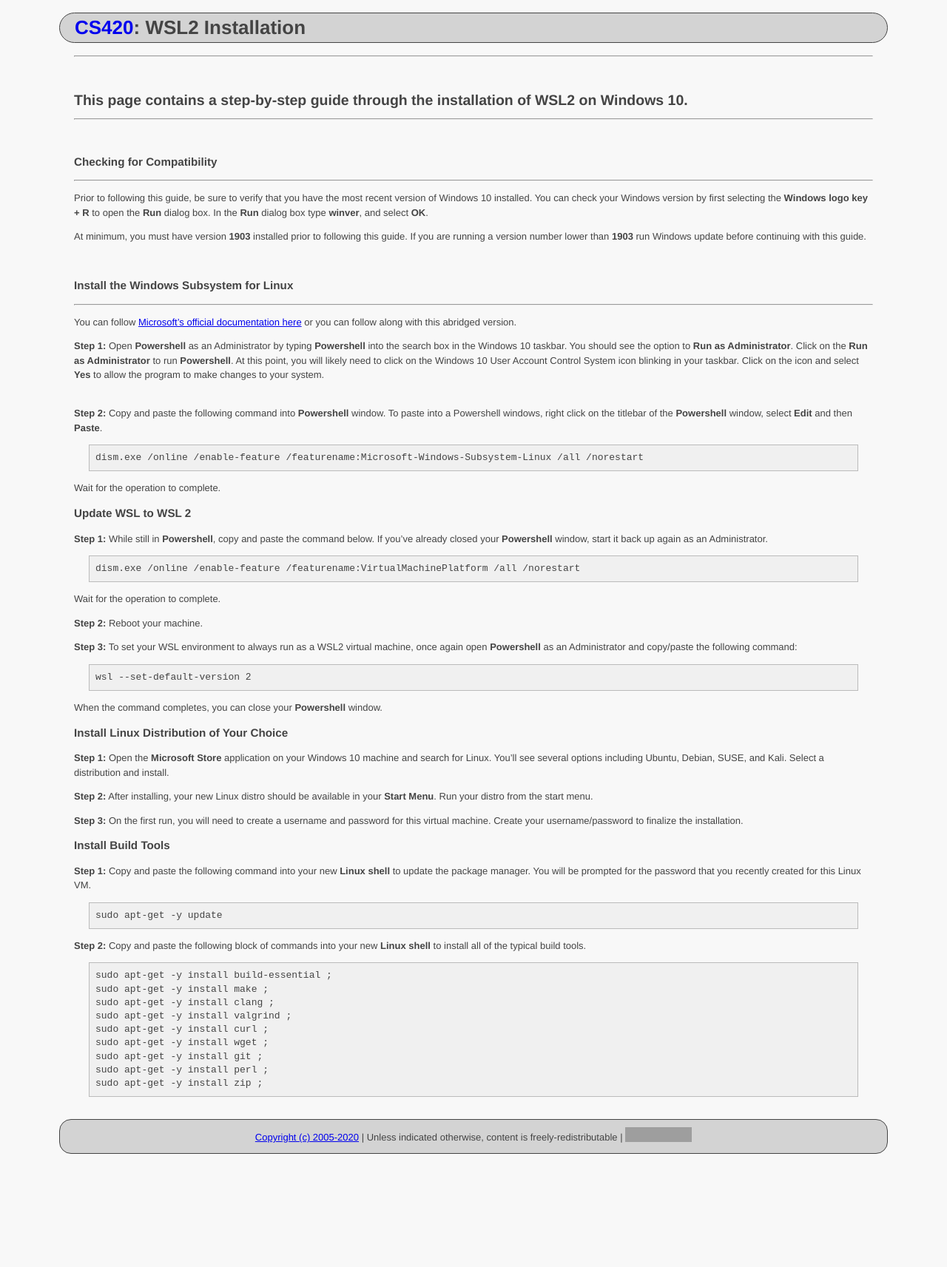
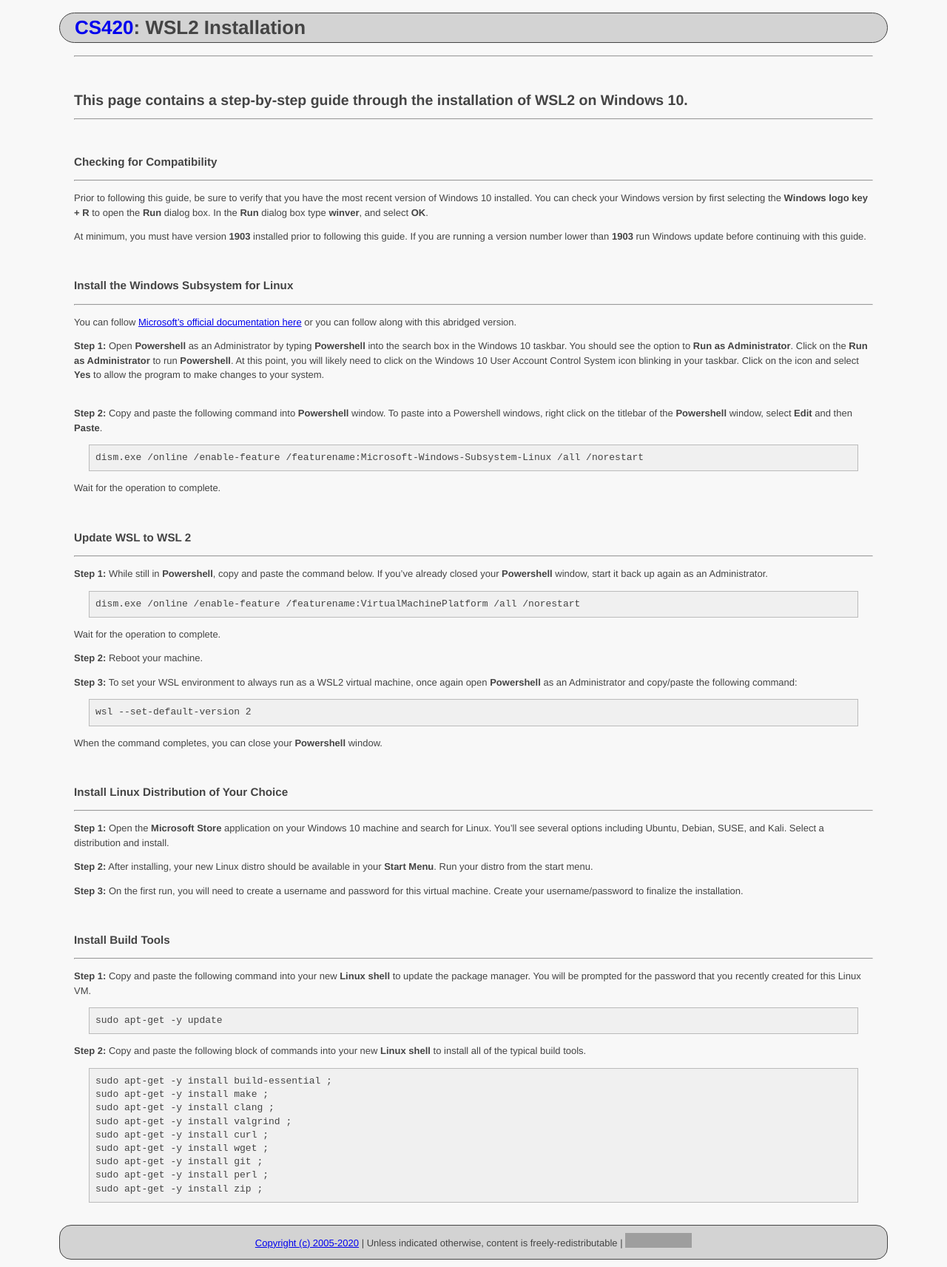
Before and after one commit to ycpcs/cs420-fall2020, a Jekyll site: the page built from resources/wsl2_installation.md, in a window 1280 px wide. Shown: the whole page at 74% size. Built offline with Jekyll 4.4.1, drawn with Linux system fonts in a browser that asks for light colours; before the commit the page ends 1570 px from its top, so only the background shows below that; grey boxes are pictures that could not be loaded.

Commit message:
updated guide

```diff
--- a/resources/wsl2_installation.md
+++ b/resources/wsl2_installation.md
@@ -48,8 +48,9 @@ dism.exe /online /enable-feature /featurename:Microsoft-Windows-Subsystem-Linux
 Wait for the operation to complete.
 
 
+<br>
 ### Update WSL to WSL 2
-<!-- =============================================================== -->
+<hr><!-- =============================================================== -->
 
 **Step 1:** While still in **Powershell**, copy and paste the command below.  If you've
 already closed your **Powershell** window, start it back up again as an Administrator.
@@ -74,8 +75,9 @@ wsl --set-default-version 2
 When the command completes, you can close your **Powershell** window.
 
 
+<br>
 ### Install Linux Distribution of Your Choice
-<!-- =============================================================== -->
+<hr><!-- =============================================================== -->
 
 **Step 1:** Open the **Microsoft Store** application on your Windows 10 machine and
 search for Linux.  You'll see several options including Ubuntu, Debian, SUSE, and Kali.
@@ -88,8 +90,9 @@ Run your distro from the start menu.
 virtual machine.  Create your username/password to finalize the installation.
 
 
+<br>
 ### Install Build Tools
-<!-- =============================================================== -->
+<hr><!-- =============================================================== -->
 
 **Step 1:** Copy and paste the following command into your new **Linux shell** to
 update the package manager. You will be prompted for the password that you recently
```
